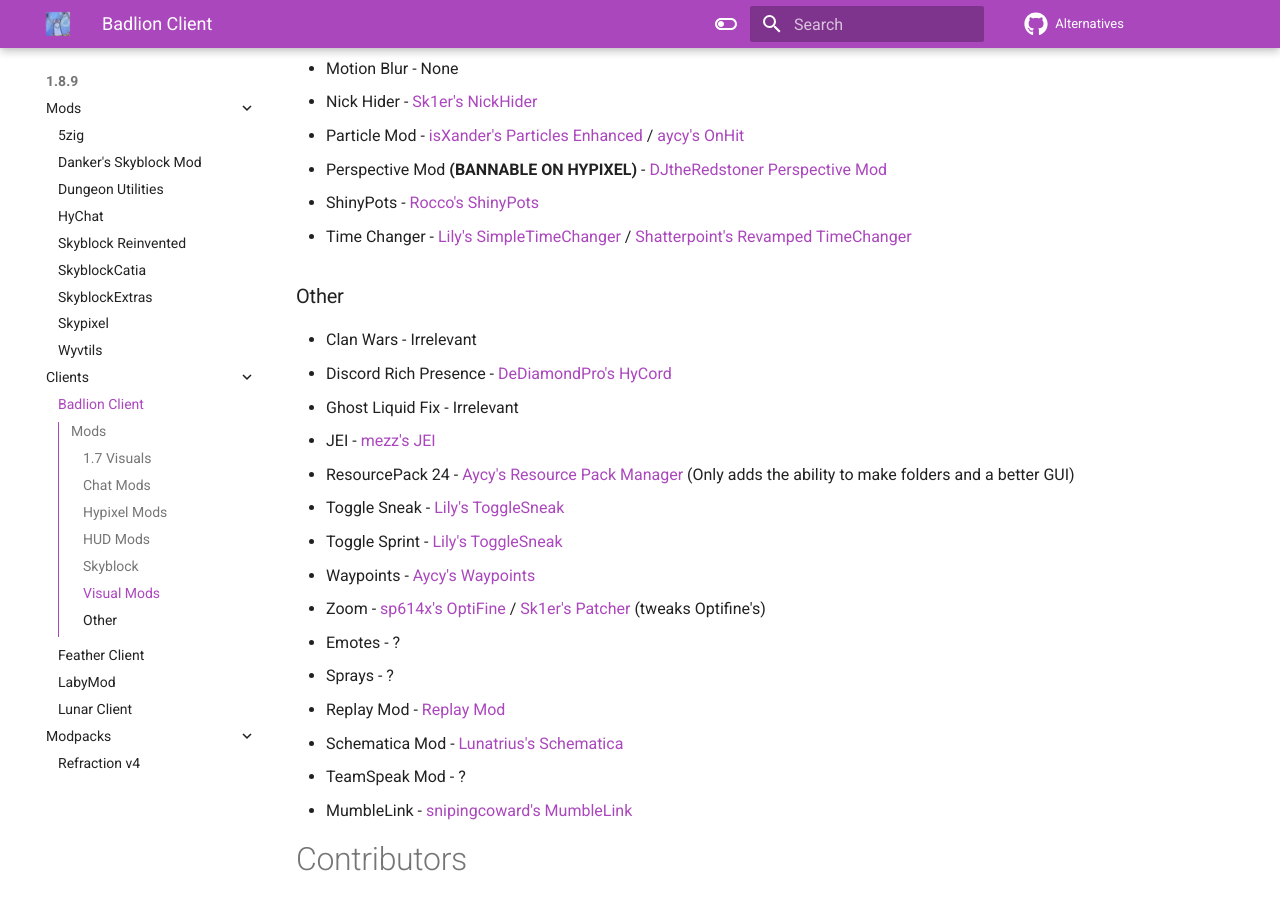
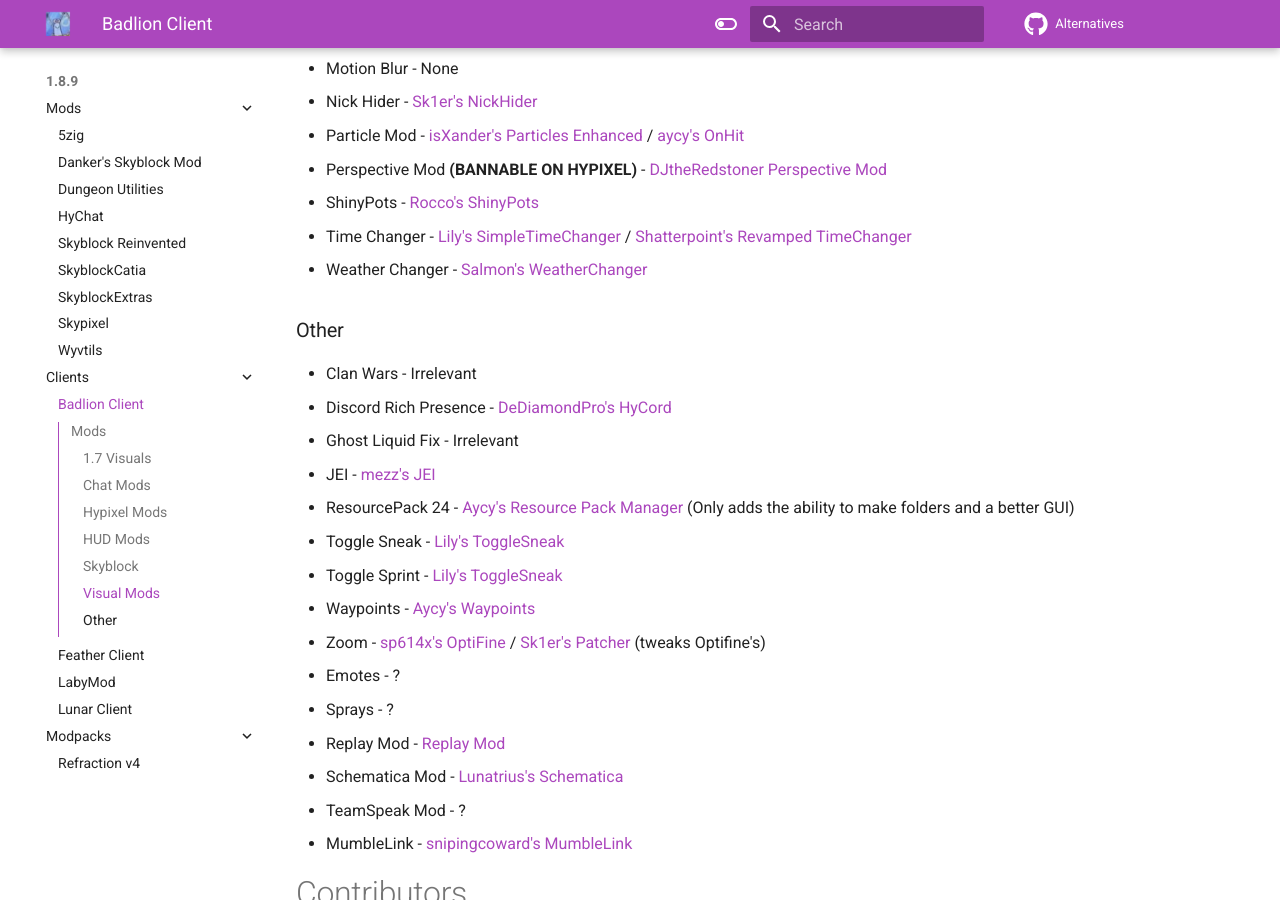
Before and after one commit to MicrocontrollersDev/Alternatives, an MkDocs documentation site: the page built from docs/1.8.9/badlion_client.md, in a window 1280 px wide and 900 px high, scrolled down 2492 px. Built offline with MkDocs 1.6.1 and Material for MkDocs 9.7.7, drawn with Linux system fonts in a browser that asks for light colours; comment, search, counter and statistics services are not loaded.

Commit message:
sorry number 3 i think

```diff
--- a/docs/1.8.9/badlion_client.md
+++ b/docs/1.8.9/badlion_client.md
@@ -80,6 +80,7 @@
 * Perspective Mod **(BANNABLE ON HYPIXEL)** - [DJtheRedstoner Perspective Mod](https://inv.wtf/djperspective)
 * ShinyPots - [Rocco's ShinyPots](https://github.com/RoccoDev/ShinyPots-1.8/releases/latest)
 * Time Changer - [Lily's SimpleTimeChanger](https://github.com/My-Name-Is-Jeff/SimpleTimeChanger/releases/latest) / [Shatterpoint's Revamped TimeChanger](https://github.com/shatter-point/Revamped-TimeChanger/releases/latest)
+* Weather Changer - [Salmon's WeatherChanger](https://github.com/Scherso/WeatherChanger/releases/latest)
 
 ### Other
 * Clan Wars - Irrelevant
```
